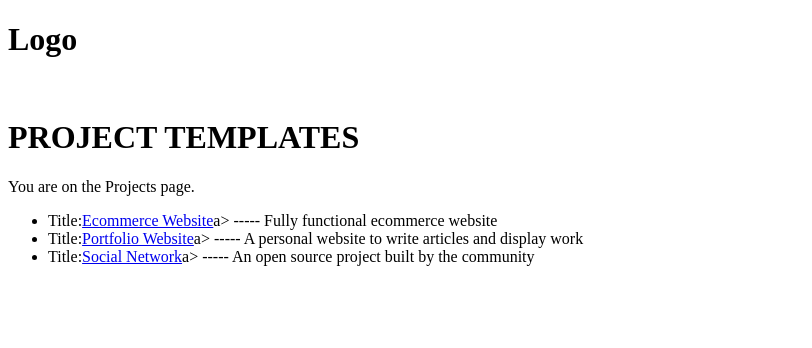
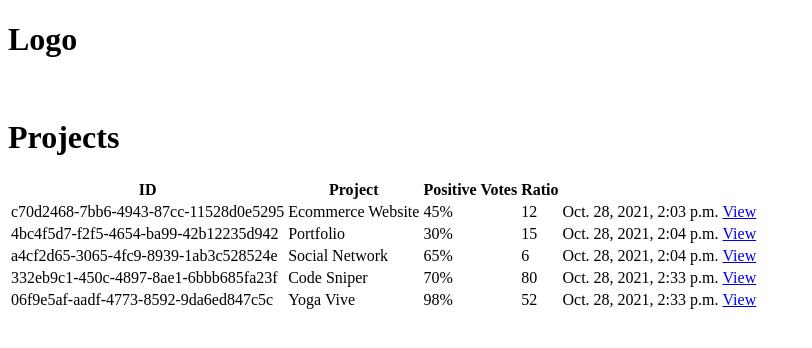
Before and after one commit to numansafi/devsearch, a Django app: page / in a window 1280 px wide. Shown: the top 348 px of the page, without its empty margins (0-812 px from the left). Run offline with Django 3.2, Linux system fonts and the light colour scheme; data comes from the database, SQL or seed files in the repository; both versions use the stored data as it was after the commit.

Commit message:
Add more projects to the data via the admin interface

```diff
--- a/projects/models.py
+++ b/projects/models.py
@@ -1,8 +1,7 @@
 from django.db import models
 import uuid
-from django.db.models.base import Model
 
-from django.db.models.expressions import Value
+
 
 class Project(models.Model):
     title = models.CharField(max_length=200)
--- a/projects/templates/projects/projects.html
+++ b/projects/templates/projects/projects.html
@@ -2,13 +2,28 @@
 
 {% block content %}
 
-<h1>PROJECT TEMPLATES</h1>
-<p>You are on the {{page}} page.</p>
+<h1>Projects</h1>
 
-<ul>
+<table>
+  <tr>
+    <th>ID</th>
+    <th>Project</th>
+    <th>Positive Votes</th>
+    <th>Ratio</th>
+    <th></th>
+  </tr>
   {% for project in projects  %}
-    <li>Title:<a href="{% url 'project' project.id %}">{{project.title}}</a>a> ----- {{project.description}}</li>
+    <tr>
+      <td>{{project.id}}</td>
+      <td>{{project.title}}</td>
+      <td>{{project.vote_ratio}}%</td>
+      <td>{{project.vote_total}}</td>
+      <td>{{project.created}}</td>
+      <td><a href="{% url 'project' project.id %}">View</a></td>
+    </tr>
   {% endfor %}
-</ul>
+
+</table>
+
 
 {% endblock content %}
--- a/projects/templates/projects/single-project.html
+++ b/projects/templates/projects/single-project.html
@@ -3,6 +3,12 @@
 {% block content %}
 
 <h1>{{project.title}}</h1>
+<hr>
+{% for tag in project.tags.all %}
+<span style='border:1px solid grey'>{{tag}}</span>
+{% endfor %}
+<hr>
+<br>
 <p>{{project.description}}</p>
 
 {% endblock content %}
--- a/projects/views.py
+++ b/projects/views.py
@@ -3,33 +3,13 @@ from django.shortcuts import render
 # Create your views here.
 from django.http import HttpResponse
 from django.shortcuts import render
-
-projectsList = [
-    {
-        'id': '1',
-        'title': 'Ecommerce Website',
-        'description': 'Fully functional ecommerce website'
-    },
-    {
-        'id': '2',
-        'title': 'Portfolio Website',
-        'description': 'A personal website to write articles and display work'
-    },
-    {
-        'id': '3',
-        'title': 'Social Network',
-        'description': 'An open source project built by the community'
-    }
-]
+from .models import Project
 
 def projects(request):
-    page  = 'Projects'
-    context= {'page':page, 'projects':projectsList}
+    projects = Project.objects.all()
+    context= {'projects':projects}
     return render(request,'projects/projects.html', context)
 
 def project(request,pk):
-    projectObj = None
-    for i in projectsList:
-        if i['id'] == pk:
-            projectObj = i
+    projectObj = Project.objects.get(id=pk)
     return render(request,'projects/single-project.html',{'project':projectObj})
```
Also changed, not shown: db.sqlite3.
